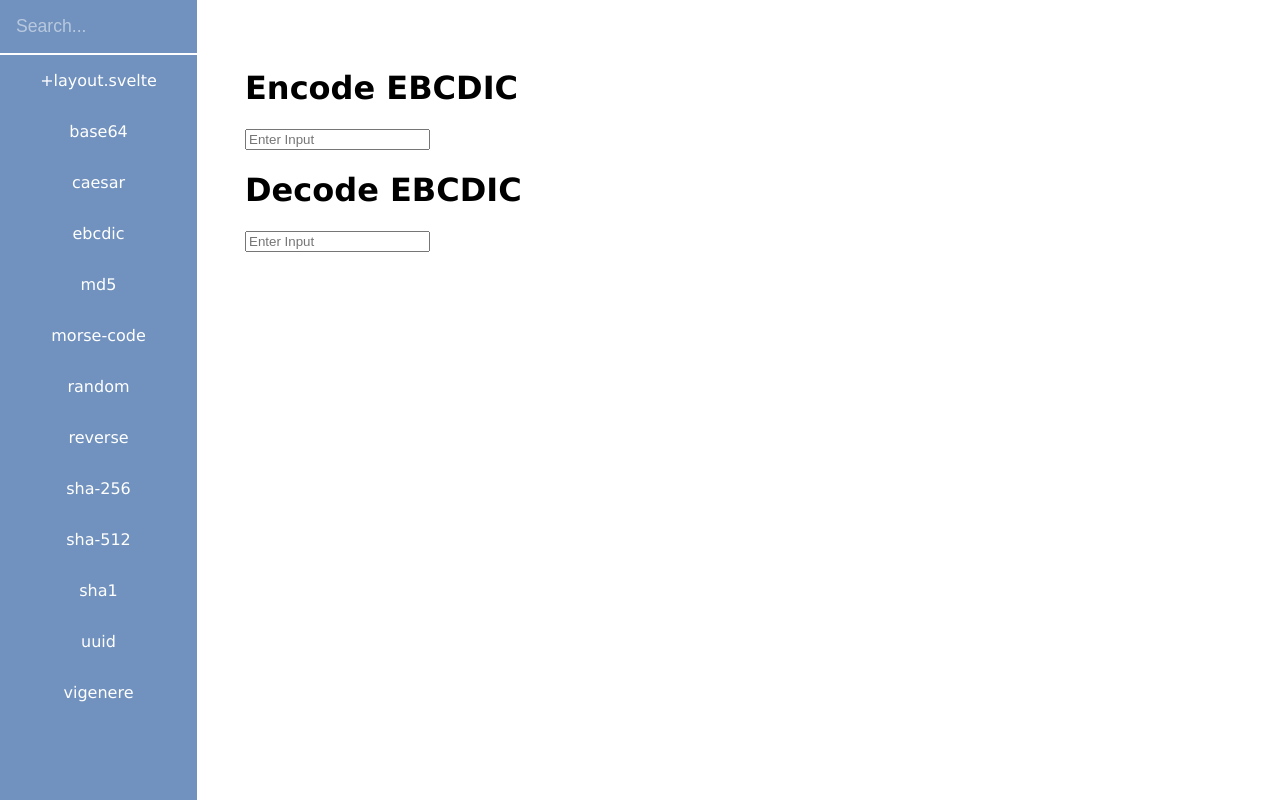
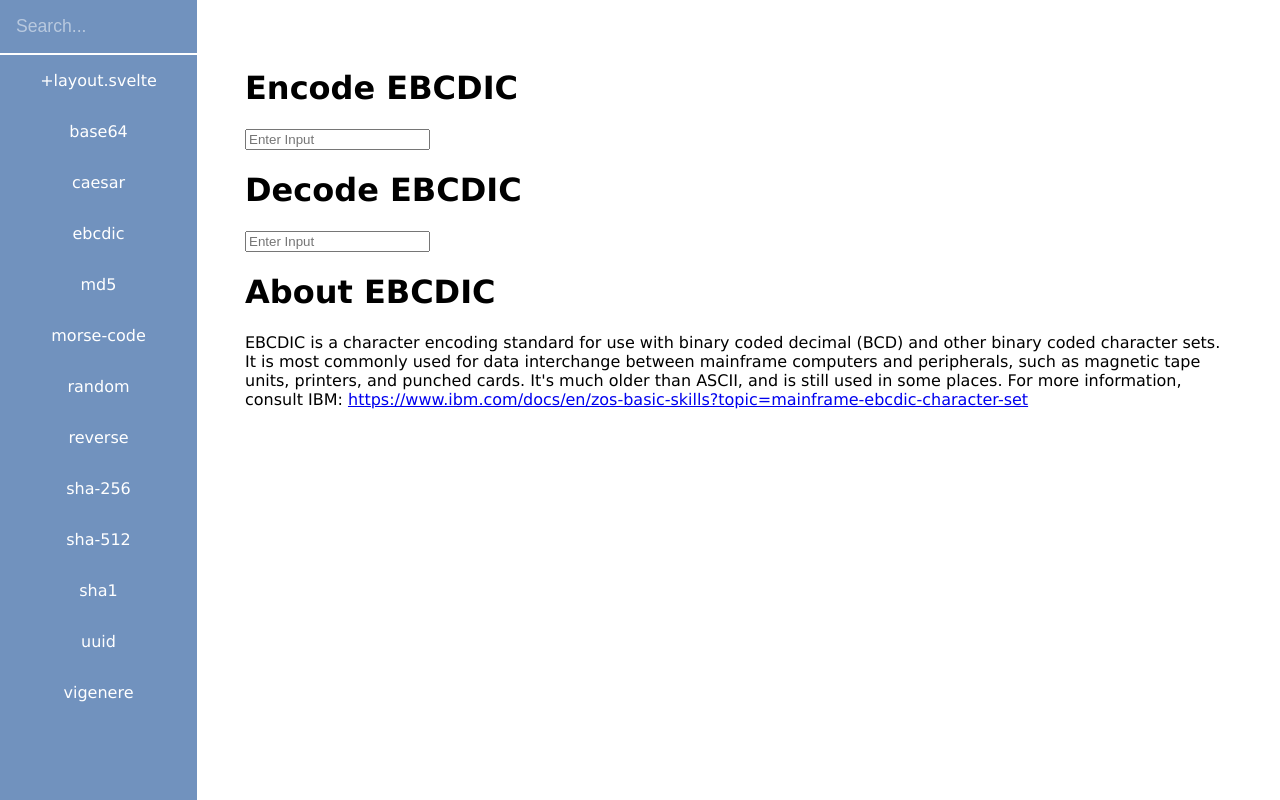
Before and after one commit to LeoDog896/doke, a SvelteKit app: page /ebcdic in a window 1280 px wide. Built offline with nearby package versions, Linux system fonts and the light colour scheme.

Commit message:
feat: ebcdic description

```diff
--- a/src/routes/ebcdic/+page.svelte
+++ b/src/routes/ebcdic/+page.svelte
@@ -91,3 +91,10 @@
 <h1>Decode EBCDIC</h1>
 <input bind:value={toDecode} placeholder="Enter Input" />
 <p>{decode(toDecode)}</p>
+
+<h1>About EBCDIC</h1>
+<p>
+	EBCDIC is a character encoding standard for use with binary coded decimal (BCD) and other binary coded character sets. It is most commonly used for data interchange between mainframe computers and peripherals, such as magnetic tape units, printers, and punched cards.
+	It's much older than ASCII, and is still used in some places.
+	For more information, consult IBM: <a href="https://www.ibm.com/docs/en/zos-basic-skills?topic=mainframe-ebcdic-character-set">https://www.ibm.com/docs/en/zos-basic-skills?topic=mainframe-ebcdic-character-set</a>
+</p>
```
